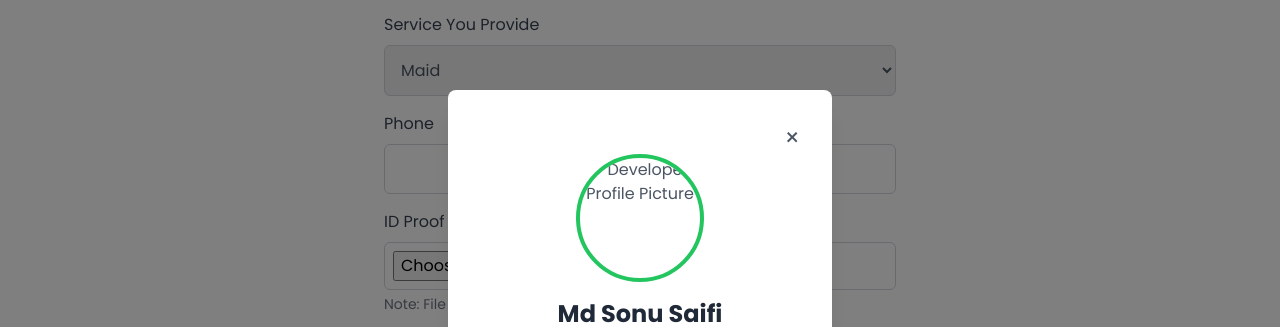
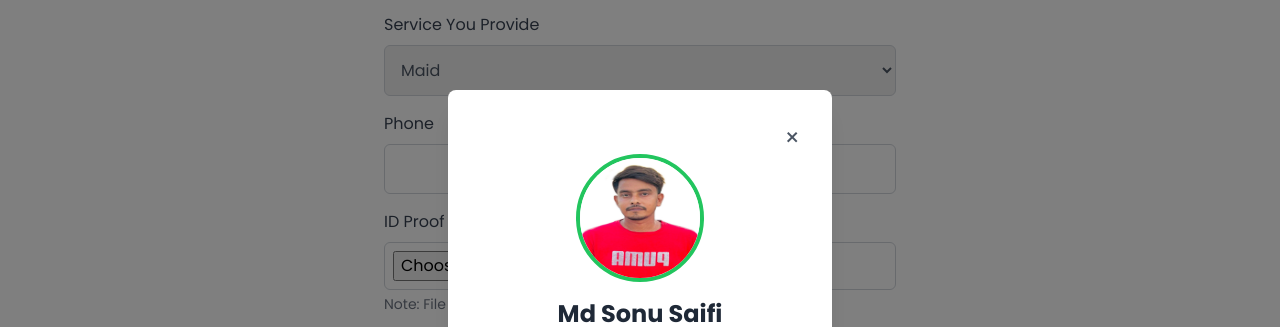
Before and after one commit to djsonusaifi/working, a plain HTML site: page index.html in a window 1280 px wide. Both pictures are taken after a click on the button "Developer And Design Md Sonu Saifi Bugrasi". Shown: the part 2217-2544 px from the top of the page. Drawn offline with nearby package versions, Linux system fonts and the light colour scheme.

Commit message:
index.html

```diff
--- a/index.html
+++ b/index.html
@@ -391,7 +391,7 @@
                 <button id="close-dev-modal-button" class="text-2xl">&times;</button>
             </div>
             <div class="text-center">
-                <img src="profile.jpg" alt="Developer Profile Picture" class="w-32 h-32 rounded-full mx-auto mb-4 border-4 border-green-500">
+                <img src="sonu.jpeg" alt="sonu.jpeg" class="w-32 h-32 rounded-full mx-auto mb-4 border-4 border-green-500">
                 <h3 class="text-2xl font-bold text-gray-800">Md Sonu Saifi</h3>
                 <p class="text-gray-500">Full Stack Developer</p>
                 <div class="space-y-4 text-left text-blue-600 mt-6">
```
